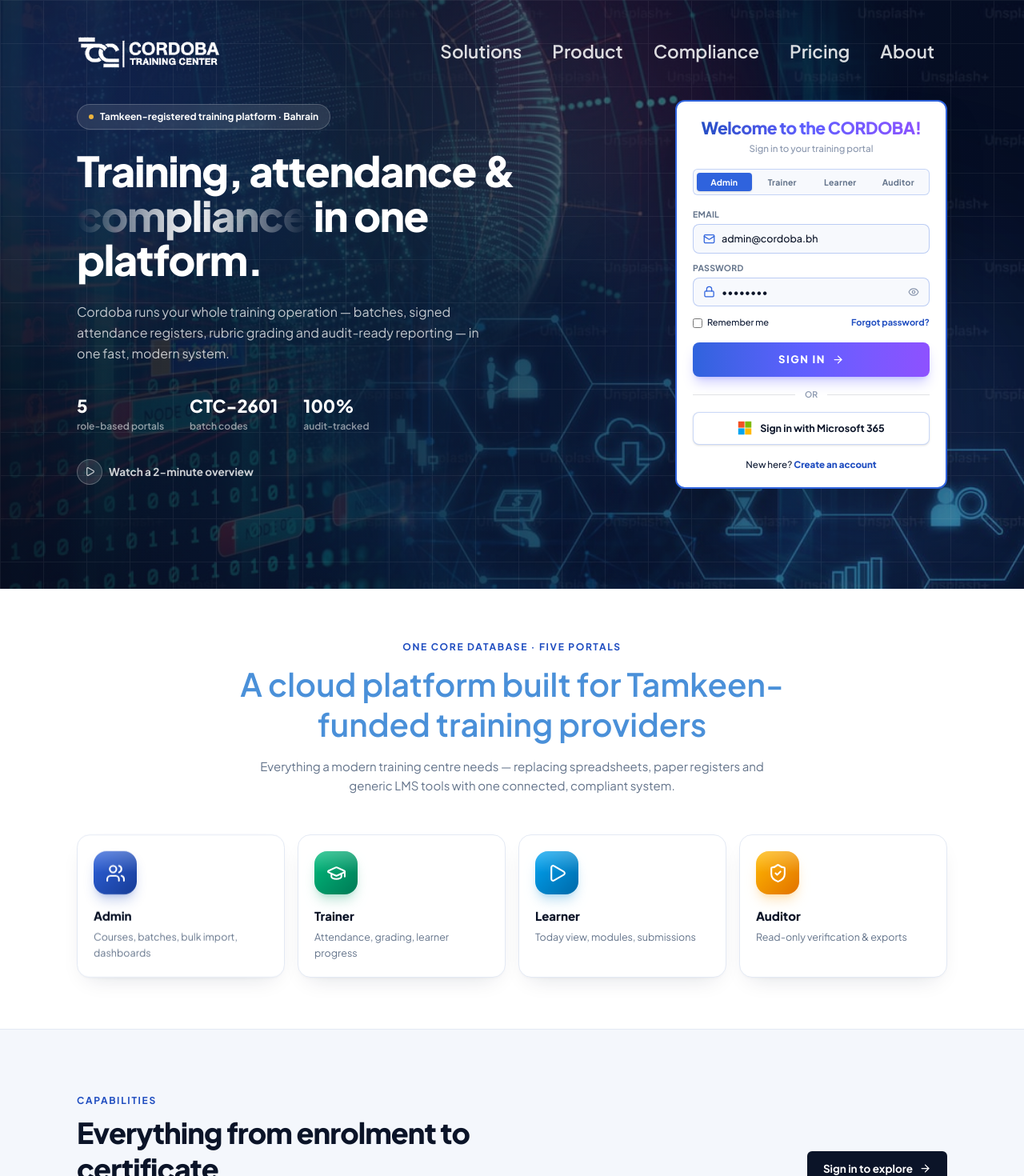
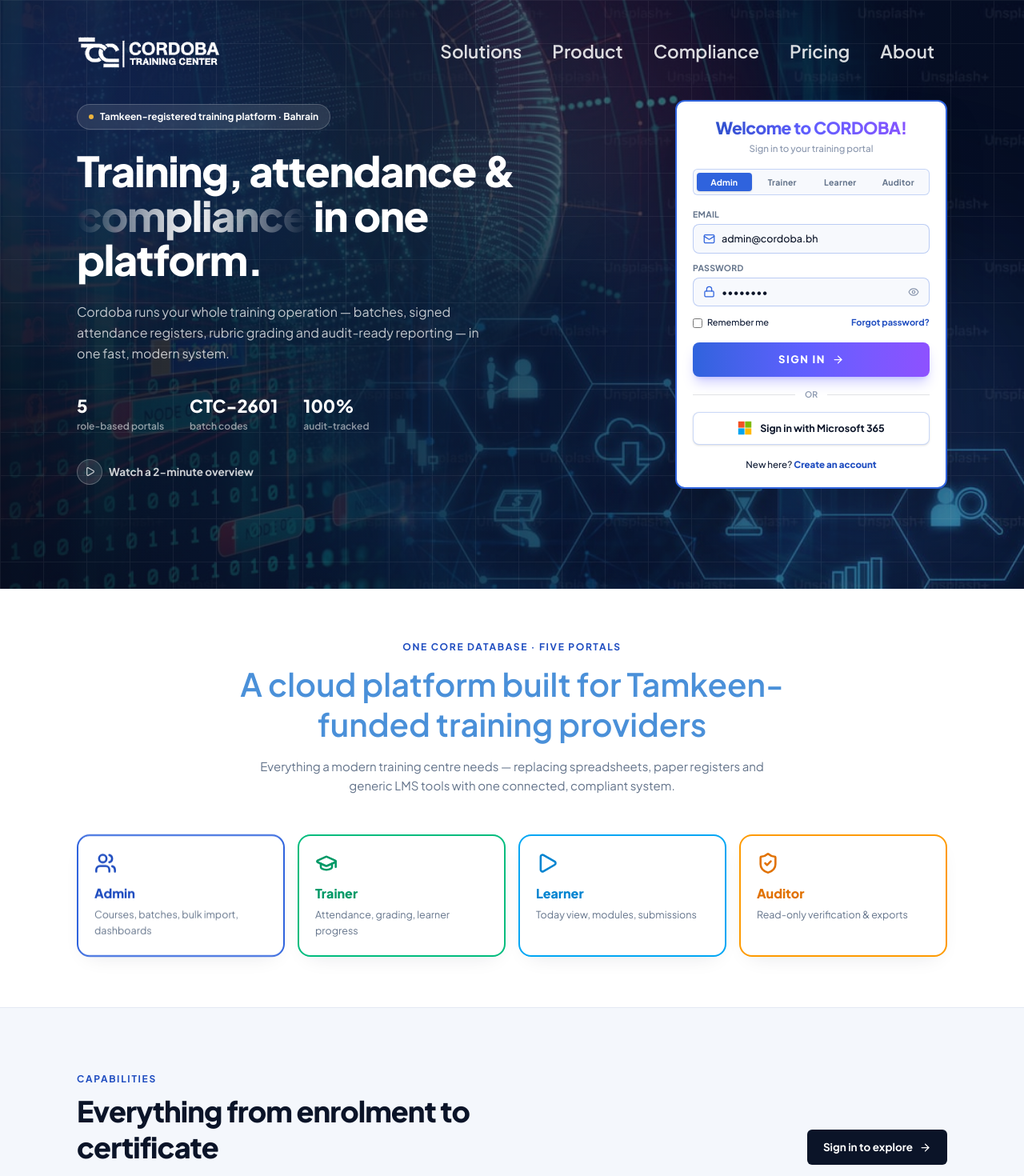
Before and after one commit to Rocky05290/moodle-LMS, a React (Vite) app in the folder app/: page / in a window 1280 px wide. Shown: the top 1470 px of the page at 80% size. Built offline with nearby package versions, Linux system fonts and the light colour scheme.

Commit message:
Remove 'the' from welcome; role cards to iSAMS coloured-outline style

```diff
--- a/app/src/components/LoginCard.tsx
+++ b/app/src/components/LoginCard.tsx
@@ -47,7 +47,7 @@
     <div className="w-full overflow-hidden rounded-xl border-2 border-brand-500 bg-white p-5 shadow-2xl shadow-black/25">
       {/* welcome heading */}
       <h2 className="bg-gradient-to-r from-brand-600 via-indigo-500 to-violet-500 bg-clip-text text-center text-[21px] leading-tight font-extrabold tracking-tight text-transparent">
-        Welcome to the CORDOBA!
+        Welcome to CORDOBA!
       </h2>
       <p className="mt-1 text-center text-[11.5px] font-medium text-ink-400">
         Sign in to your training portal
--- a/app/src/pages/Landing.tsx
+++ b/app/src/pages/Landing.tsx
@@ -25,6 +25,14 @@
   { icon: Play, k: 'Learner', v: 'Today view, modules, submissions', tone: 'sky' },
   { icon: ShieldCheck, k: 'Auditor', v: 'Read-only verification & exports', tone: 'amber' },
 ]
+
+// iSAMS-style coloured outline per role
+const ROLE_OUTLINE: Record<string, { border: string; text: string; hover: string }> = {
+  blue: { border: 'border-brand-500', text: 'text-brand-600', hover: 'hover:bg-brand-50' },
+  emerald: { border: 'border-emerald-500', text: 'text-emerald-600', hover: 'hover:bg-emerald-50' },
+  sky: { border: 'border-sky-500', text: 'text-sky-600', hover: 'hover:bg-sky-50' },
+  amber: { border: 'border-amber-500', text: 'text-amber-600', hover: 'hover:bg-amber-50' },
+}
 
 export default function Landing({ onSignIn }: { onSignIn: (u: User) => void }) {
   const scrollTop = () => document.getElementById('top')?.scrollIntoView({ behavior: 'smooth' })
@@ -132,12 +140,15 @@
           <div className="mt-12 grid gap-4 sm:grid-cols-2 lg:grid-cols-4">
             {ROLES.map((r, i) => {
               const Icon = r.icon
+              const c = ROLE_OUTLINE[r.tone]
               return (
                 <Reveal key={r.k} delay={i * 80}>
                   <Tilt className="h-full">
-                    <div className="h-full rounded-2xl border border-line bg-surface p-5 shadow-[0_12px_30px_-14px_rgba(15,27,53,0.16),0_2px_6px_-3px_rgba(15,27,53,0.08)] transition-all hover:border-line2 hover:shadow-[0_24px_48px_-18px_rgba(15,27,53,0.28)]">
-                      <IconTile icon={<Icon size={25} />} tone={r.tone} size={54} />
-                      <div className="mt-4 text-[15px] font-extrabold text-navy-900">{r.k}</div>
+                    <div
+                      className={`h-full rounded-2xl border-2 bg-surface p-5 shadow-[0_10px_28px_-14px_rgba(15,27,53,0.14)] transition-all ${c.border} ${c.hover} hover:shadow-[0_22px_46px_-18px_rgba(15,27,53,0.24)]`}
+                    >
+                      <Icon size={28} className={c.text} strokeWidth={2.2} />
+                      <div className={`mt-3 text-[16px] font-extrabold ${c.text}`}>{r.k}</div>
                       <div className="mt-1 text-[12.5px] leading-relaxed text-ink-500">{r.v}</div>
                     </div>
                   </Tilt>
```
